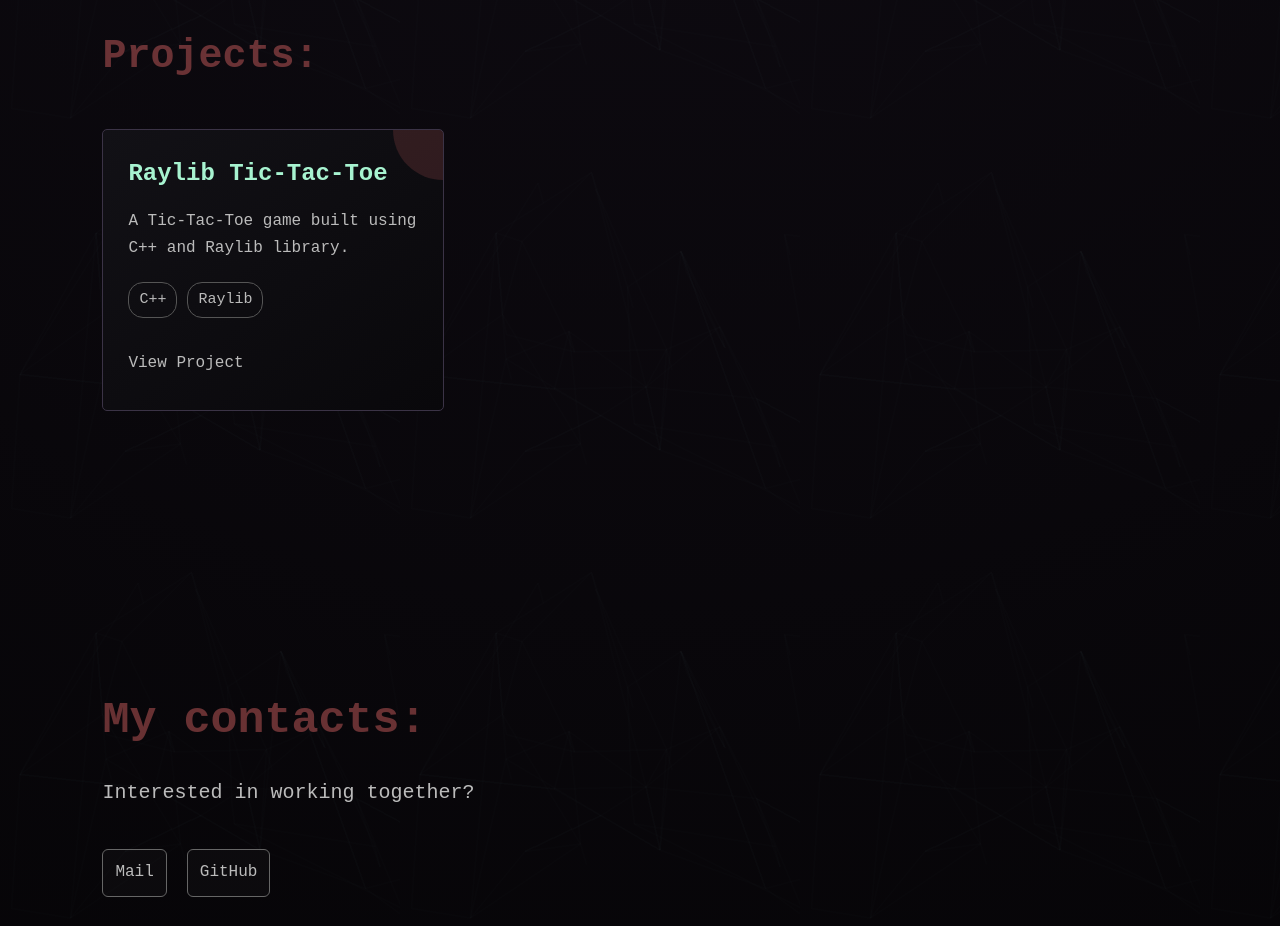
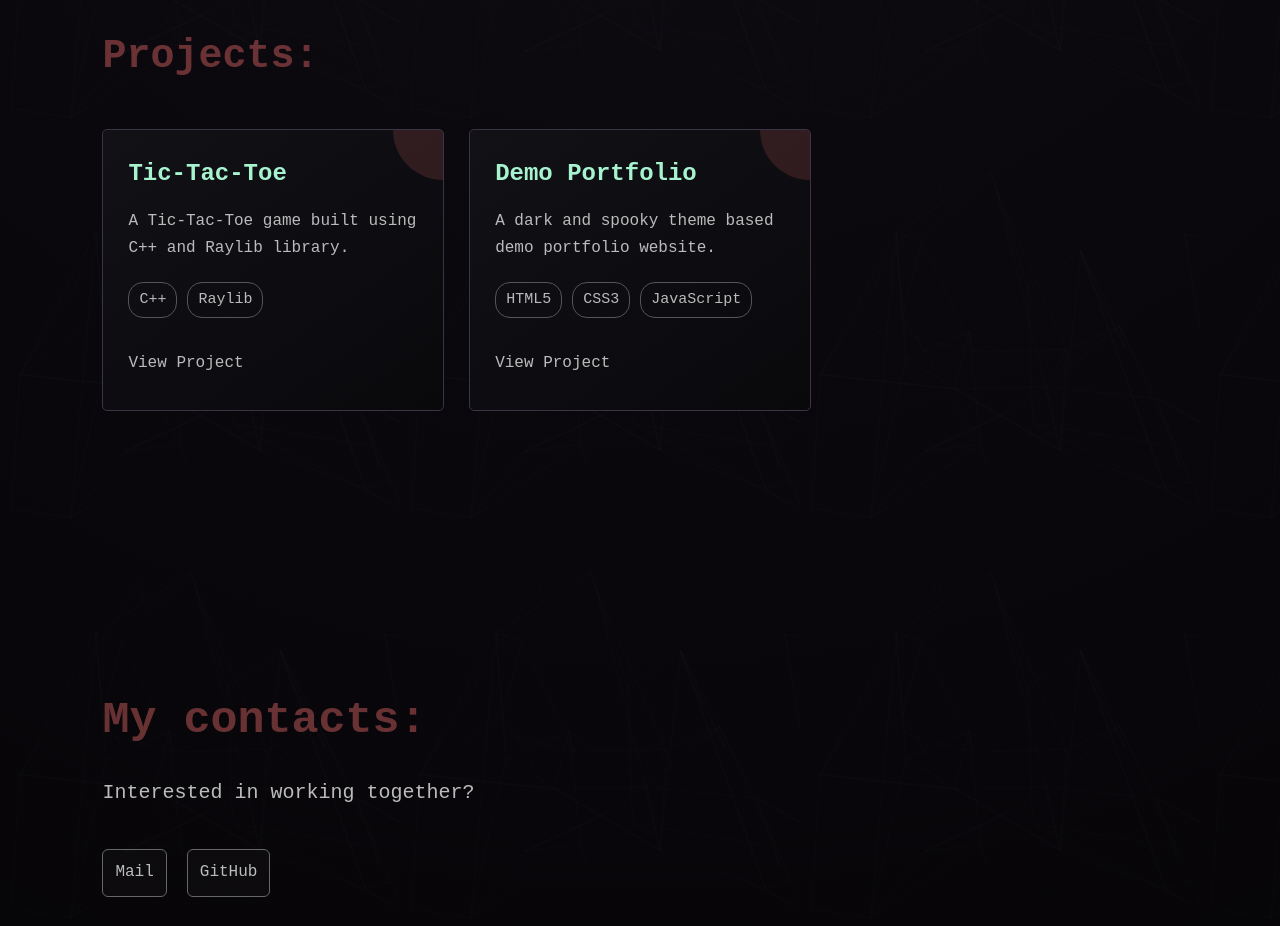
Before and after one commit to th25thbam/demo-portfolio, a plain HTML site: page index.html in a window 1280 px wide. Shown: the part 2280-3206 px from the top of the page. Drawn offline with Linux system fonts and the light colour scheme.

Commit message:
Update project titles and add demo portfolio section

```diff
--- a/index.html
+++ b/index.html
@@ -66,7 +66,7 @@
             <div class="projects-container">
                 <article class="project-card">
                     <div class="project-content">
-                    <h3>Raylib Tic-Tac-Toe</h3>
+                    <h3>Tic-Tac-Toe</h3>
                     <p>A Tic-Tac-Toe game built using C++ and Raylib library.</p>
                     </div>
                     <div class="project-tech">
@@ -74,6 +74,20 @@
                     <span>Raylib</span>
                     </div>
                     <a href="https://github.com/th25thbam/tictactoe" target="_blank" rel="noopener noreferrer" class="project-link" >View Project</a>
+                </article>
+
+                <article class="project-card">
+                    <div class="project-content">
+                    <h3>Demo Portfolio</h3>
+                    <p>A dark and spooky theme based demo portfolio website.</p>
+                    </div>
+                    <div class="project-tech">
+                    <span>HTML5</span>
+                    <span>CSS3</span>
+                    <span>JavaScript</span>
+                    </div>
+                    <a href="https://github.com/th25thbam/demo-portfolio" target="_blank" rel="noopener noreferrer" class="project-link" >View Project</a>
+                    </div>
                 </article>
             </div>
         </section>
```
